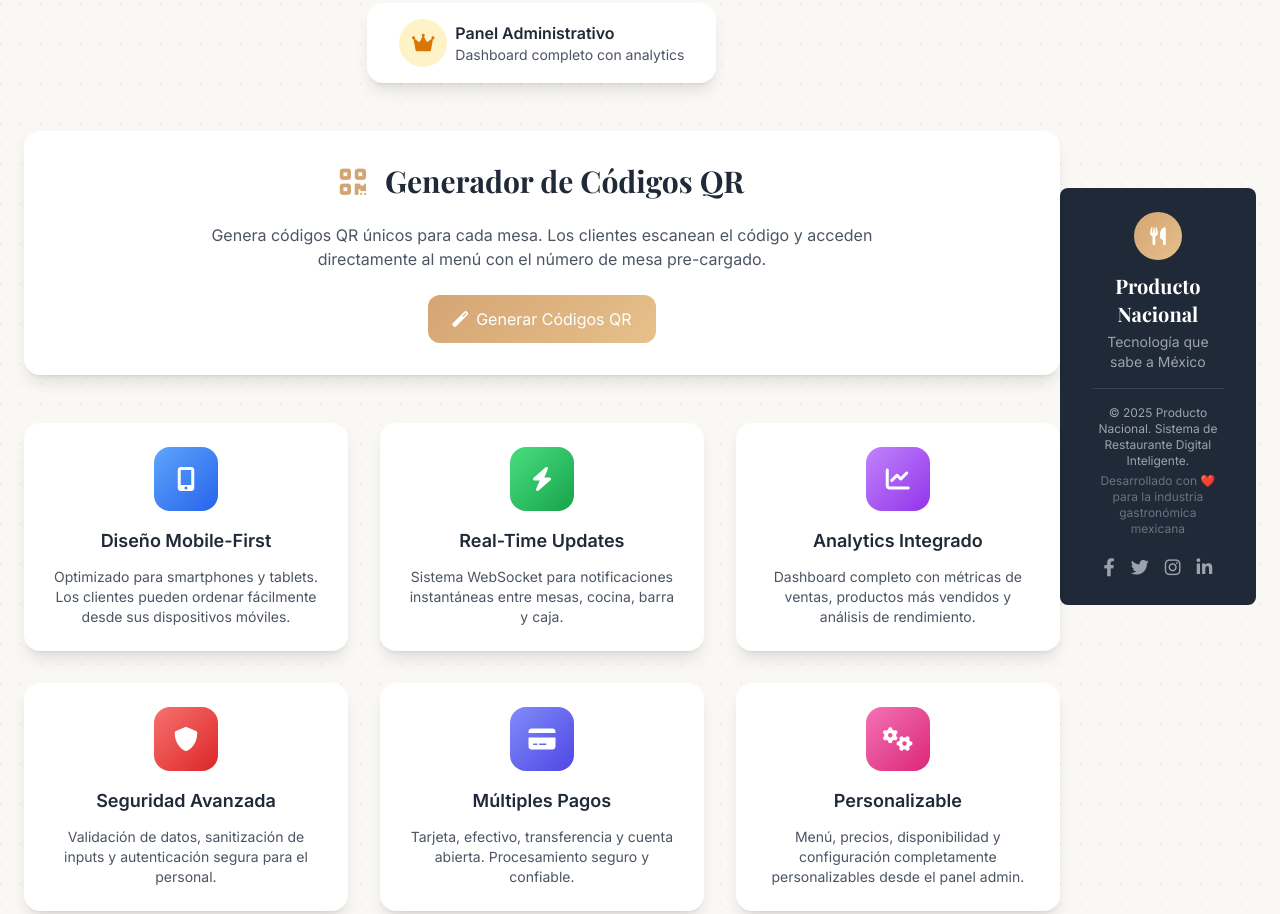
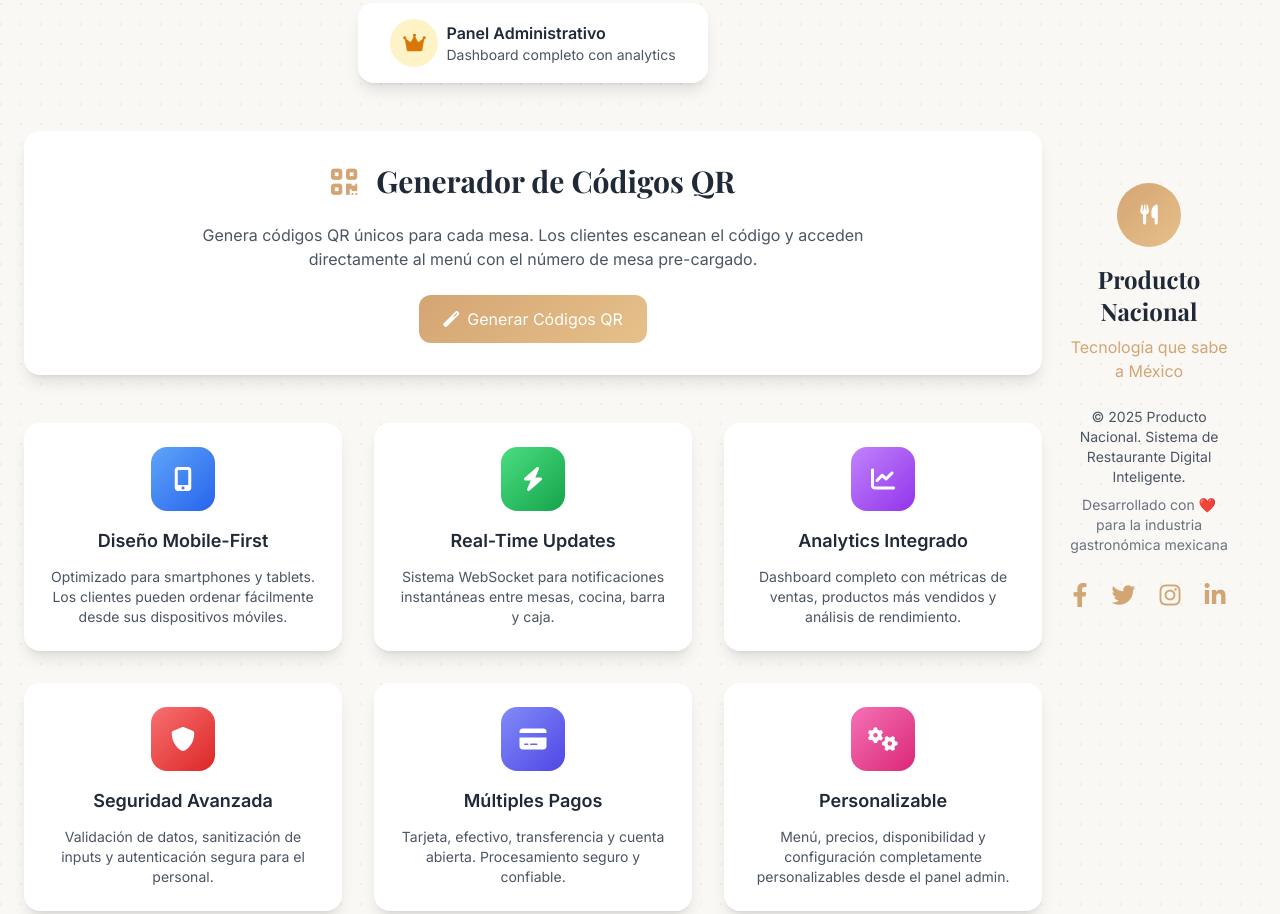
Before and after one commit to maucxto/productonacional, a website: page index.html in a window 1280 px wide. Shown: the part 797-1711 px from the top of the page. Drawn offline with nearby package versions, Linux system fonts and the light colour scheme.

Commit message:
Cambiar footer a fondo crema para que integre con la página y no parezca externo

```diff
--- a/index.html
+++ b/index.html
@@ -293,35 +293,35 @@
     </main>
 
     <!-- Footer -->
-    <footer class="bg-gray-800 text-white py-6 rounded-lg">
-        <div class="max-w-7xl mx-auto px-6 sm:px-8 text-center">
+    <footer class="bg-cream text-gray-800 py-12">
+        <div class="max-w-6xl mx-auto px-6 text-center">
             <div class="mb-4">
-                <div class="w-12 h-12 gradient-gold rounded-full flex items-center justify-center mx-auto mb-3">
-                    <i class="fas fa-utensils text-white text-lg"></i>
+                <div class="w-16 h-16 gradient-gold rounded-full flex items-center justify-center mx-auto mb-4">
+                    <i class="fas fa-utensils text-white text-xl"></i>
                 </div>
-                <h3 class="font-display text-xl font-bold mb-1">Producto Nacional</h3>
-                <p class="text-gray-400 text-sm">Tecnología que sabe a México</p>
+                <h3 class="font-display text-2xl font-bold mb-2 text-gray-800">Producto Nacional</h3>
+                <p class="text-gold mb-6">Tecnología que sabe a México</p>
             </div>
 
-            <div class="border-t border-gray-700 pt-4">
-                <p class="text-xs text-gray-400">
+            <div class="max-w-4xl mx-auto">
+                <p class="text-sm text-gray-600 mb-2">
                     © 2025 Producto Nacional. Sistema de Restaurante Digital Inteligente.
                 </p>
-                <p class="text-xs text-gray-500 mt-1">
+                <p class="text-sm text-gray-500 mb-6">
                     Desarrollado con ❤️ para la industria gastronómica mexicana
                 </p>
-                <div class="flex flex-col sm:flex-row sm:justify-center sm:space-x-4 sm:space-y-0 space-y-3 mt-4">
-                    <a href="https://facebook.com/productonacional" class="text-gray-400 hover:text-white transition-colors">
-                        <i class="fab fa-facebook-f text-lg"></i>
+                <div class="flex justify-center space-x-6">
+                    <a href="https://facebook.com/productonacional" class="text-gold hover:text-gray-800 transition-colors">
+                        <i class="fab fa-facebook-f text-2xl"></i>
                     </a>
-                    <a href="https://twitter.com/productonacional" class="text-gray-400 hover:text-white transition-colors">
-                        <i class="fab fa-twitter text-lg"></i>
+                    <a href="https://twitter.com/productonacional" class="text-gold hover:text-gray-800 transition-colors">
+                        <i class="fab fa-twitter text-2xl"></i>
                     </a>
-                    <a href="https://instagram.com/productonacional" class="text-gray-400 hover:text-white transition-colors">
-                        <i class="fab fa-instagram text-lg"></i>
+                    <a href="https://instagram.com/productonacional" class="text-gold hover:text-gray-800 transition-colors">
+                        <i class="fab fa-instagram text-2xl"></i>
                     </a>
-                    <a href="https://linkedin.com/company/productonacional" class="text-gray-400 hover:text-white transition-colors">
-                        <i class="fab fa-linkedin-in text-lg"></i>
+                    <a href="https://linkedin.com/company/productonacional" class="text-gold hover:text-gray-800 transition-colors">
+                        <i class="fab fa-linkedin-in text-2xl"></i>
                     </a>
                 </div>
             </div>
```
